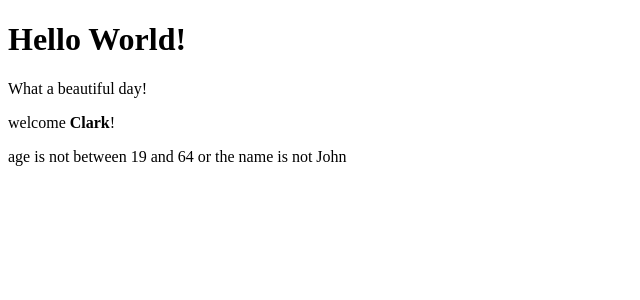
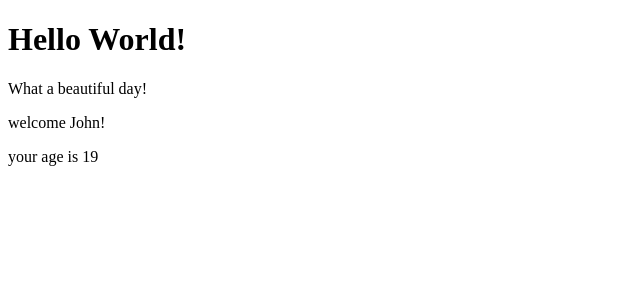
Before and after one commit to karimhaj/react-exercises, a React (Create React App) app in the folder my-app/: page / in a window 1280 px wide. Shown: the top 300 px of the page, without its empty margins (0-640 px from the left). Built offline with nearby package versions, Linux system fonts and the light colour scheme.

Commit message:
complete exercise 5 of conditional rendering

```diff
--- a/my-app/src/App.js
+++ b/my-app/src/App.js
@@ -2,14 +2,14 @@ import React from "react";
 import { Hello } from './HelloWorld';
 import { Welcome } from './Message';
 
-const theName = <b>Clark</b>;
+// const theName = <b>Clark</b>;
 
 export class App extends React.Component {
     render(){
         return(
             <div>
                 <Hello />
-                <Welcome age="19" name={theName}/>
+                <Welcome age="19" name='John'/>
             </div>
         )
     }
```
